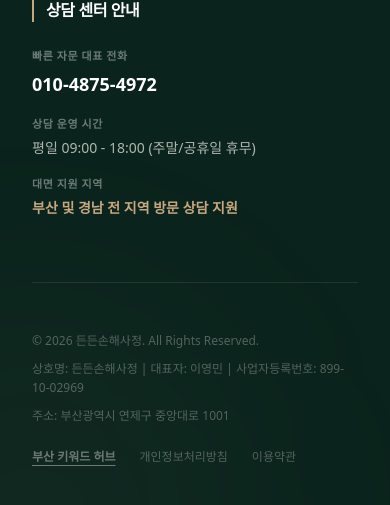
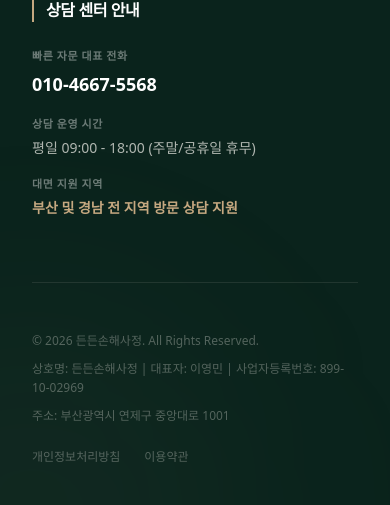
Before and after one commit to wogus5695-ctrl/BS-sonhaesajeon-01, a Next.js app: page / in a window 390 px wide. Shown: the part 11413-11918 px from the top of the page. Built offline with nearby package versions, Linux system fonts and the light colour scheme.

Commit message:
feat: hide sitemap cta in footer and update phone number to 010-4667-5568

```diff
--- a/src/components/Footer.tsx
+++ b/src/components/Footer.tsx
@@ -93,7 +93,6 @@ export default function Footer() {
             <p>주소: {OFFICE_ADDRESS}</p>
           </div>
           <div className="flex gap-6 items-end">
-            <Link href="/sitemap-busan" className="text-brand-ivory/40 hover:text-brand-gold transition-colors font-bold underline underline-offset-4">부산 키워드 허브</Link>
             <span className="hover:text-white/50 cursor-pointer">개인정보처리방침</span>
             <span className="hover:text-white/50 cursor-pointer">이용약관</span>
           </div>
--- a/src/lib/constants.ts
+++ b/src/lib/constants.ts
@@ -18,7 +18,7 @@ export const SUB_HERO_COPY = `합의금이 적정한지, 산재 불승인 사유
 보험금 부지급 사유가 타당한지 사고자료와 의무기록을 기준으로 검토합니다.`;
 
 // 3. 연락처 및 상담 시간
-export const PHONE_NUMBER = "010-4875-4972";
+export const PHONE_NUMBER = "010-4667-5568";
 export const CALL_CENTER_HOURS = "평일 09:00 - 18:00 (주말/공휴일 휴무)";
 export const SERVICE_REGION = "부산 및 경남 전 지역 방문 상담 지원";
 
```
